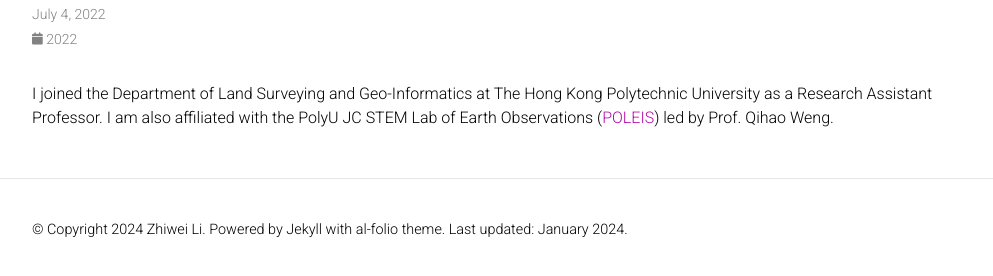
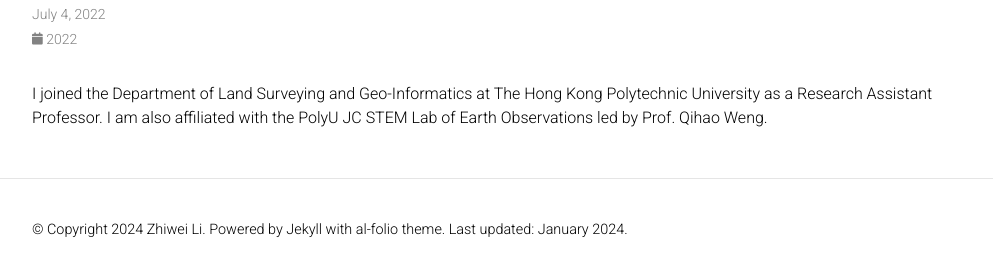
Before and after one commit to dr-lizhiwei/dr-lizhiwei.github.io, a Jekyll site: the page built from _news/2022-07-04-Join PolyU.md, in a window 1280 px wide. Shown: the part 157-433 px from the top of the page, without its empty margins (143-1136 px from the left). Built offline with Jekyll 4.4.1, drawn with Linux system fonts in a browser that asks for light colours; comment, search, counter and statistics services are not loaded; a style sheet for code colours, icons or effects is not loaded.

Commit message:
Update 2022-07-04-Join PolyU.md

```diff
--- a/_news/2022-07-04-Join PolyU.md
+++ b/_news/2022-07-04-Join PolyU.md
@@ -5,4 +5,4 @@
 related_posts: false
 ---
 
-I joined the Department of Land Surveying and Geo-Informatics at The Hong Kong Polytechnic University as a Research Assistant Professor. I am also affiliated with the PolyU JC STEM Lab of Earth Observations ([POLEIS](https://weng-poleis.com/)) led by Prof. Qihao Weng.
+I joined the Department of Land Surveying and Geo-Informatics at The Hong Kong Polytechnic University as a Research Assistant Professor. I am also affiliated with the PolyU JC STEM Lab of Earth Observations led by Prof. Qihao Weng.
```
